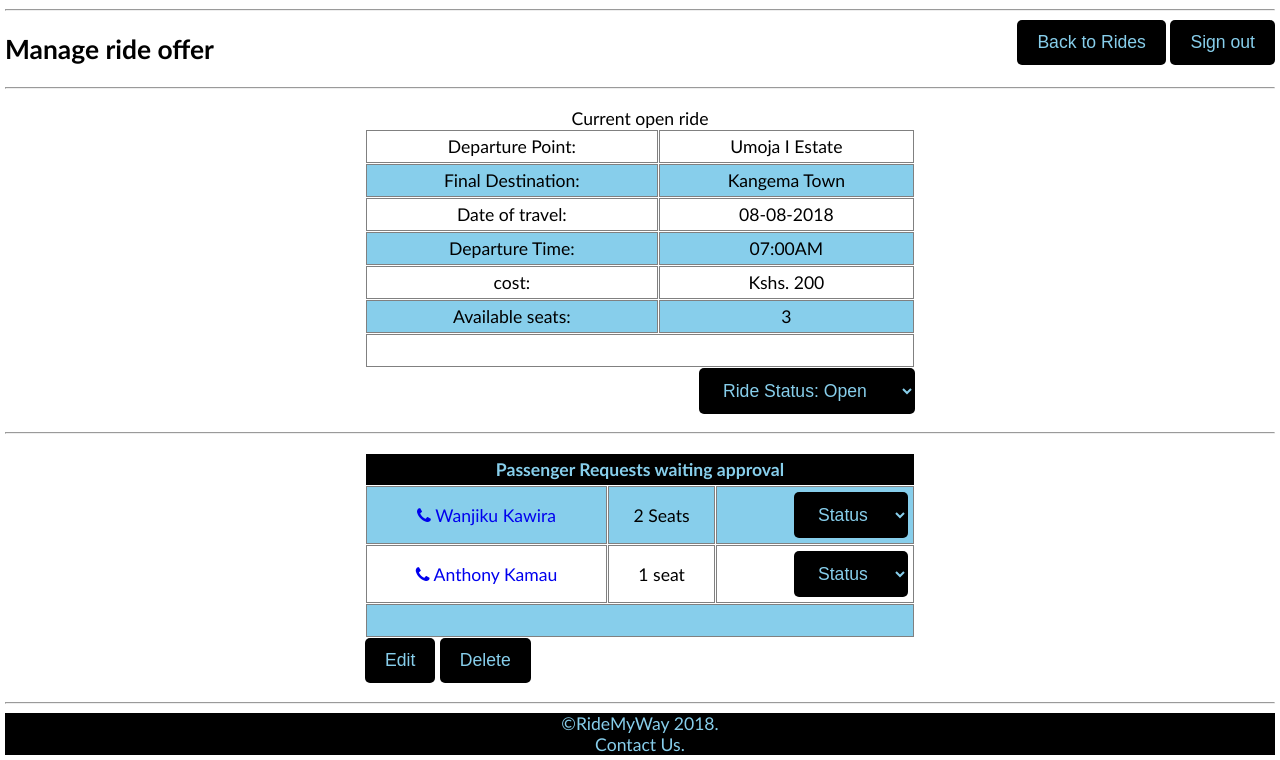
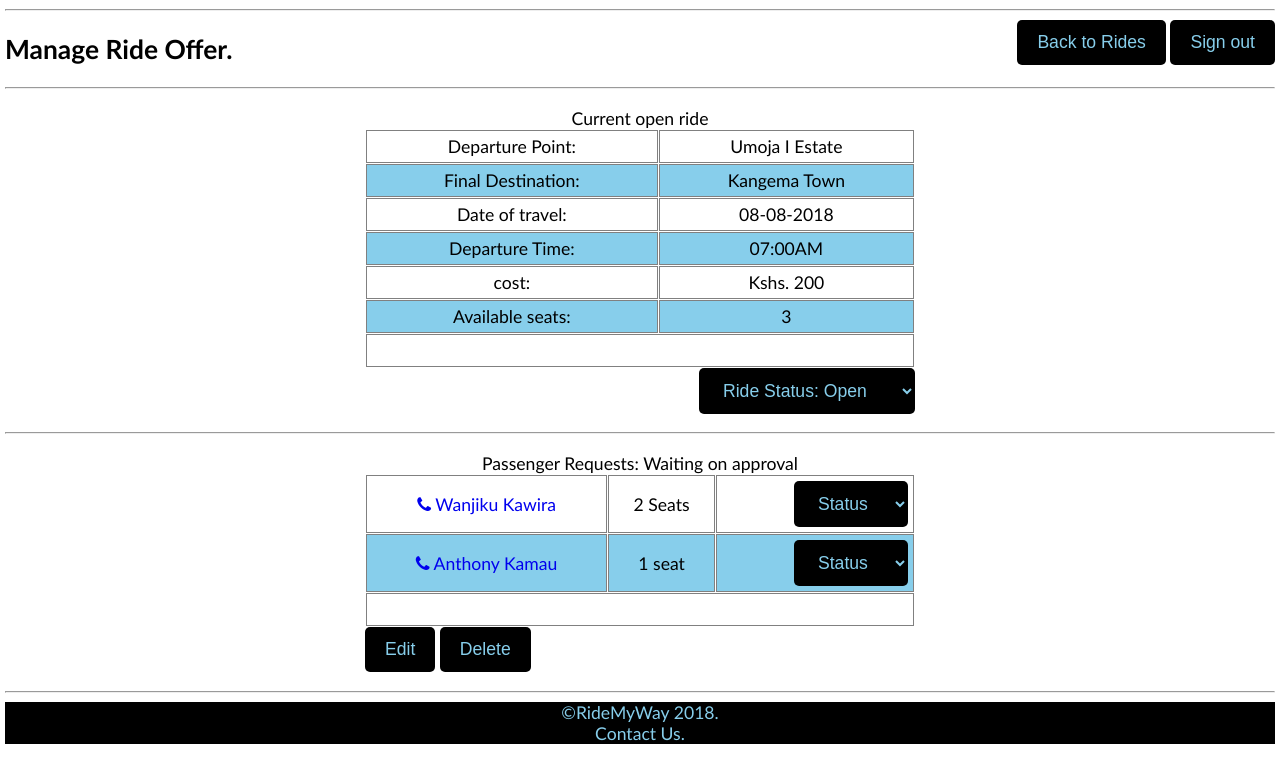
Before and after one commit to artorious/Ride-My-Way, a plain HTML site: page UI/expanded_ride_driver.html in a window 1280 px wide. Shown: the part 144-904 px from the top of the page. Drawn offline with Linux system fonts and the light colour scheme.

Commit message:
[Feature #158423707] Add visual changes to tables

```diff
--- a/UI/expanded_ride_driver.html
+++ b/UI/expanded_ride_driver.html
@@ -24,7 +24,7 @@
       <button>Sign out</button>
     </a>
   </nav>
-  <h2>Manage ride offer</h2>
+  <h2>Manage Ride Offer.</h2>
   <hr>
   <div class="long-x-axis">
     <table >
@@ -63,7 +63,7 @@
   <hr>
   <div class="long-x-axis">
     <table>
-      <th colspan="4">Passenger Requests waiting approval</th>
+      <caption>Passenger Requests: Waiting on approval</caption>
       <tr>
         <td>
           <a href="tel:0727161173"><i class="fa fa-phone"></i> Wanjiku Kawira</a>
```
